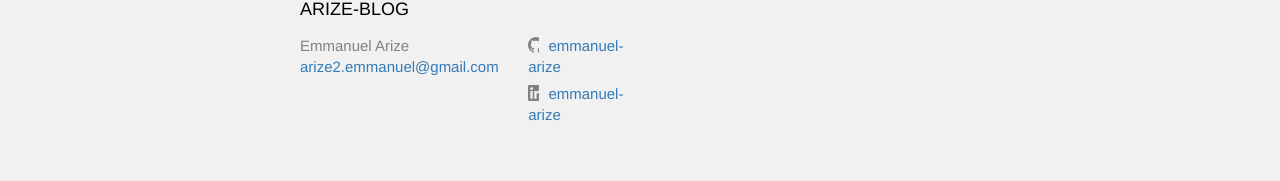
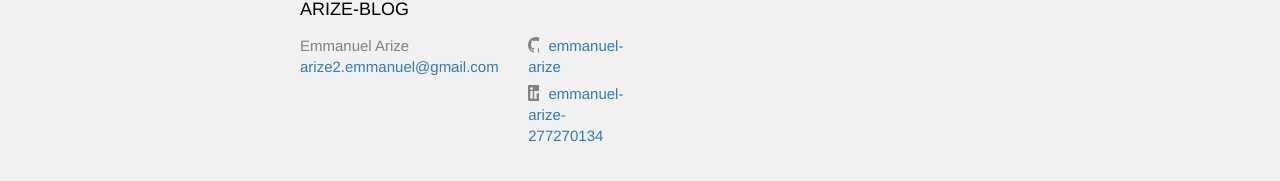
Before and after one commit to emmanuel-arize/arizeblog, a Jekyll site: the page built from index.markdown, in a window 1280 px wide and 900 px high, scrolled down 962 px. Shown: the part 698-879 px from the top of the window. Built offline with Jekyll 4.4.1, drawn with Linux system fonts in a browser that asks for light colours; nearby versions of some CDN libraries; library files that are not in the unit come from our copies; a script that is not in the unit is left out.

Commit message:
second commit

```diff
--- a/_config.yml
+++ b/_config.yml
@@ -24,10 +24,11 @@
 description: >- # this means to ignore newlines until "baseurl:"
 
 baseurl: "/arizeblog" # the subpath of your site, e.g. /blog
-url: "" # the base hostname & protocol for your site, e.g. http://example.com
+url: "https://emmanuel-arize.github.io" # the base hostname & protocol for your site, e.g. http://example.com
+#twitter_username: jekyllrb
 
 #facebook_username:  emmanuel-arize
-linkedin_username: emmanuel-arize
+linkedin_username: emmanuel-arize-277270134
 #twitter_username: jekyllrb
 github_username:  emmanuel-arize
 author: Emmanuel Arize
```
